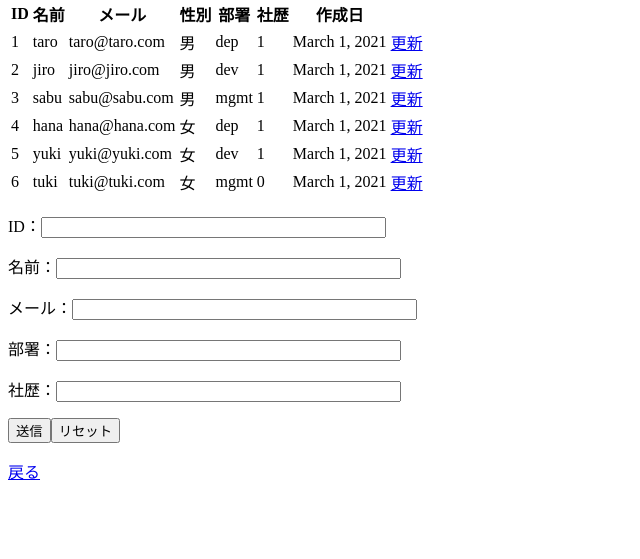
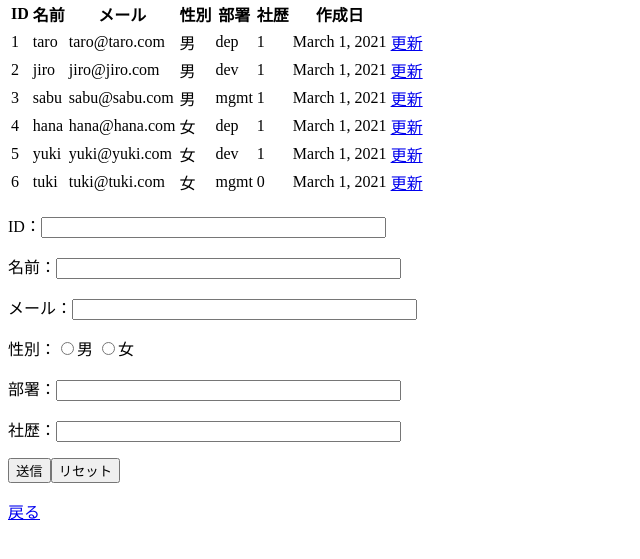
Before and after one commit to yubboyu/django, a Django app: page /info in a window 1280 px wide. Shown: the part 76-635 px from the top of the page, without its empty margins (0-640 px from the left). Run offline with Django 3.2, Linux system fonts and the light colour scheme; data comes from the database, SQL or seed files in the repository.

Commit message:
🎣⛱ Checkpoint ./mypro/webtestapp/templates/webtestapp/info.html:18728712/38

```diff
--- a/mypro/webtestapp/templates/webtestapp/info.html
+++ b/mypro/webtestapp/templates/webtestapp/info.html
@@ -34,9 +34,9 @@
     <p>
       メール：<input type="text" name="c" id="c" value="" size="40">
     </p>
-    <p><!--
-      性別：<input type="radio" name="d" id="d1" value="False" checked="checked">男
-      <input type="radio" <!-- name="d" id="d2" value="True">女 -->
+    <p>
+      性別：<input type="radio" name="False" id="d1" value="False">男
+      <input type="radio" <!-- name="True" id="d2" value="True">女
     </p>
     <p>
       部署：<input type="text" name="e" id="e" value="" size="40">
```
